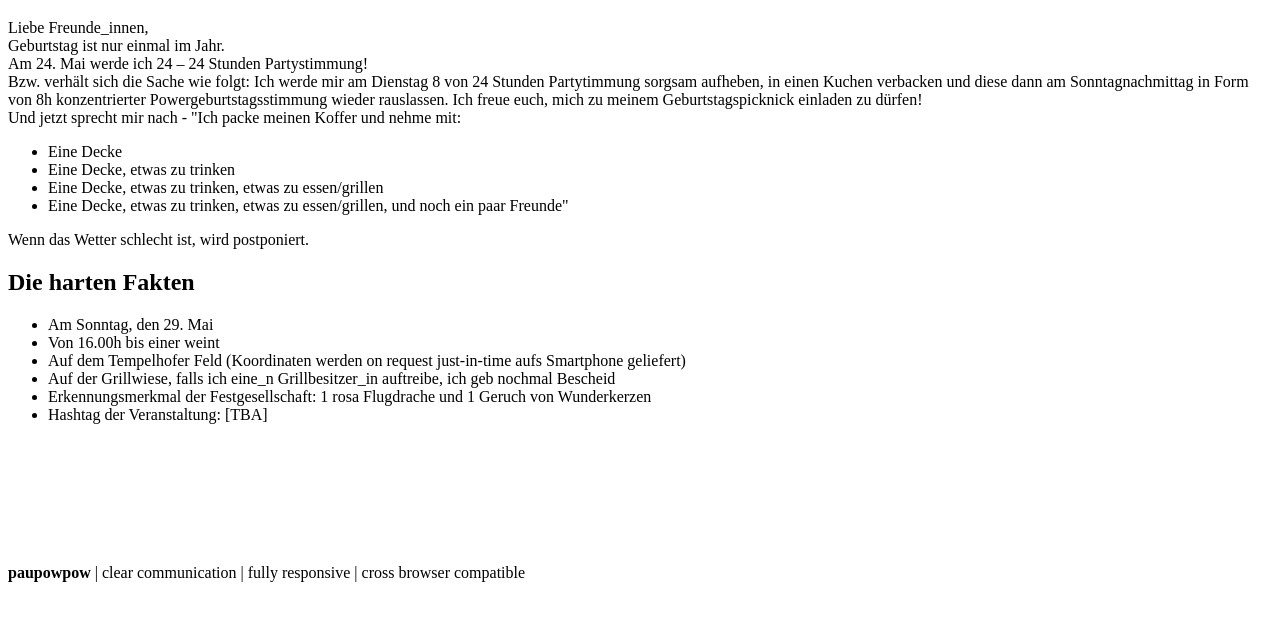
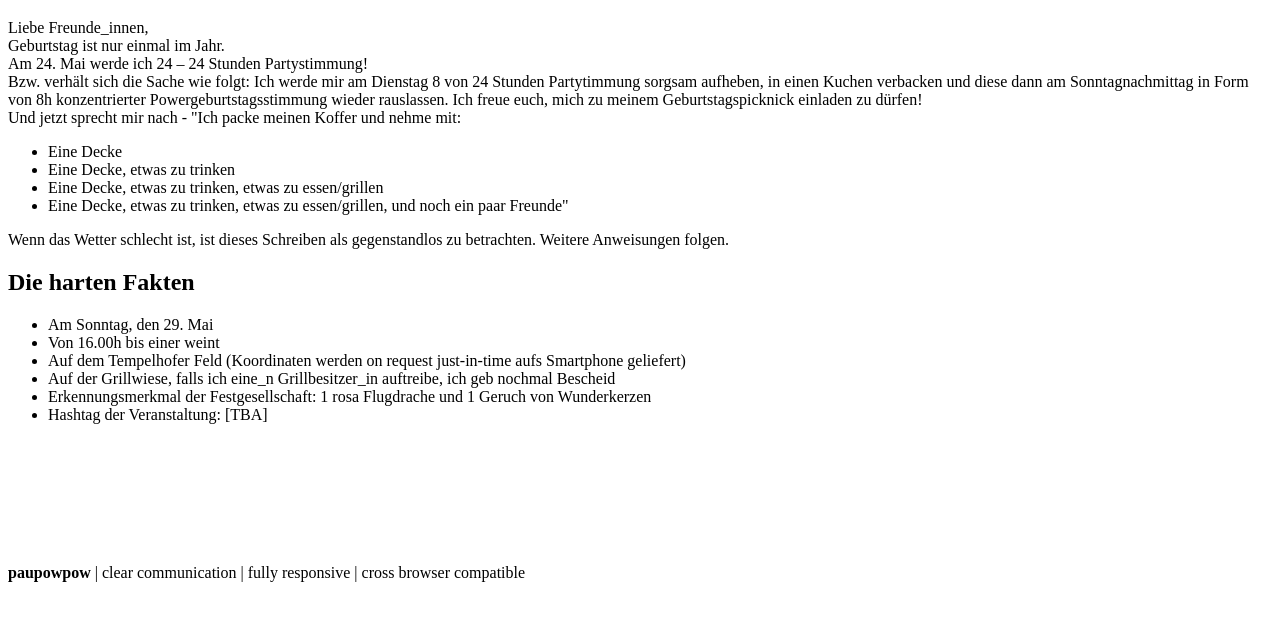
Before and after one commit to paupowpow/paupowpow.github.io, a plain HTML site: page index.html in a window 1280 px wide. Shown: the part 61-682 px from the top of the page. Drawn offline with Linux system fonts and the light colour scheme.

Commit message:
text changes

```diff
--- a/index.html
+++ b/index.html
@@ -18,7 +18,7 @@
     		<li>Eine Decke, etwas zu trinken, etwas zu essen/grillen</li>
     		<li>Eine Decke, etwas zu trinken, etwas zu essen/grillen, und noch ein paar Freunde"</li>
     	</ul>
-    	Wenn das Wetter schlecht ist, wird postponiert.
+    	Wenn das Wetter schlecht ist, ist dieses Schreiben als gegenstandlos zu betrachten. Weitere Anweisungen folgen.
     </p>
 
     <h2>Die harten Fakten</h2>
```
